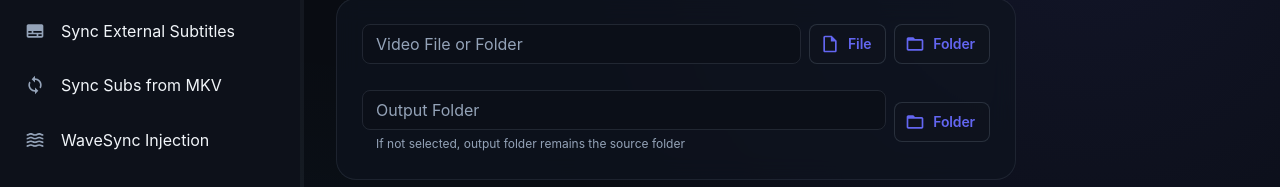
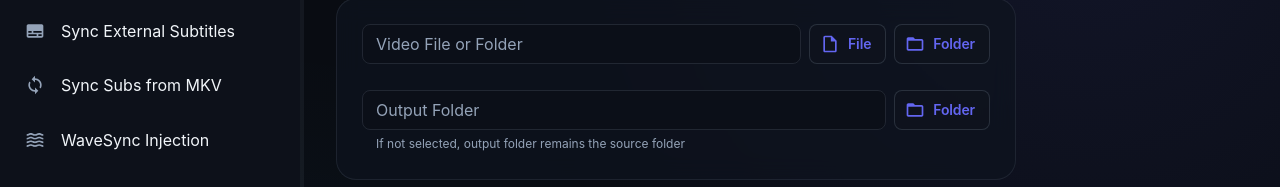
Before and after one commit to itsmrma/SyncForge, a React (Vite) app in the folder web/: page / in a window 1280 px wide. Shown: the part 177-364 px from the top of the page. Built offline with nearby package versions, Linux system fonts and the light colour scheme; a web font is replaced by a local one.

Commit message:
fix(ui): align PathInput buttons with input and replace emoji with Material Info icon

```diff
--- a/web/src/components/PathInput.jsx
+++ b/web/src/components/PathInput.jsx
@@ -78,7 +78,7 @@
       sx={{
         display: 'flex',
         gap: 1,
-        alignItems: 'center',
+        alignItems: 'flex-start',
         p: '4px',
         borderRadius: 2,
         border: '1.5px dashed',
--- a/web/src/components/SettingsDialog.jsx
+++ b/web/src/components/SettingsDialog.jsx
@@ -19,6 +19,7 @@
 import FolderOpenOutlined from '@mui/icons-material/FolderOpenOutlined';
 import NotificationsActiveOutlined from '@mui/icons-material/NotificationsActiveOutlined';
 import ClearIcon from '@mui/icons-material/Clear';
+import InfoOutlined from '@mui/icons-material/InfoOutlined';
 import { desktopBridge } from '../bridge';
 
 export default function SettingsDialog({
@@ -448,9 +449,12 @@
             gap: 0.5,
           }}
         >
-          <Typography sx={{ fontSize: '0.75rem', fontWeight: 600, color: '#38BDF8' }}>
-            💡 Portable Mode & External Tools
-          </Typography>
+          <Box sx={{ display: 'flex', alignItems: 'center', gap: 0.75 }}>
+            <InfoOutlined sx={{ color: '#38BDF8', fontSize: 16 }} />
+            <Typography sx={{ fontSize: '0.75rem', fontWeight: 600, color: '#38BDF8' }}>
+              Portable Mode & External Tools
+            </Typography>
+          </Box>
           <Typography sx={{ fontSize: '0.72rem', color: 'text.secondary', lineHeight: 1.4 }}>
             SyncForge automatically detects MKVToolNix (<code style={{ color: '#E2E8F0' }}>mkvmerge</code>, <code style={{ color: '#E2E8F0' }}>mkvextract</code>, <code style={{ color: '#E2E8F0' }}>mkvpropedit</code>), FFmpeg (<code style={{ color: '#E2E8F0' }}>ffmpeg</code>), and ffsubsync (<code style={{ color: '#E2E8F0' }}>ffsubsync</code>). You can install them system-wide or simply place their executables directly in the application folder (or a <code style={{ color: '#E2E8F0' }}>tools/</code> or <code style={{ color: '#E2E8F0' }}>bin/</code> subfolder) for full portability without installing anything.
           </Typography>
```
